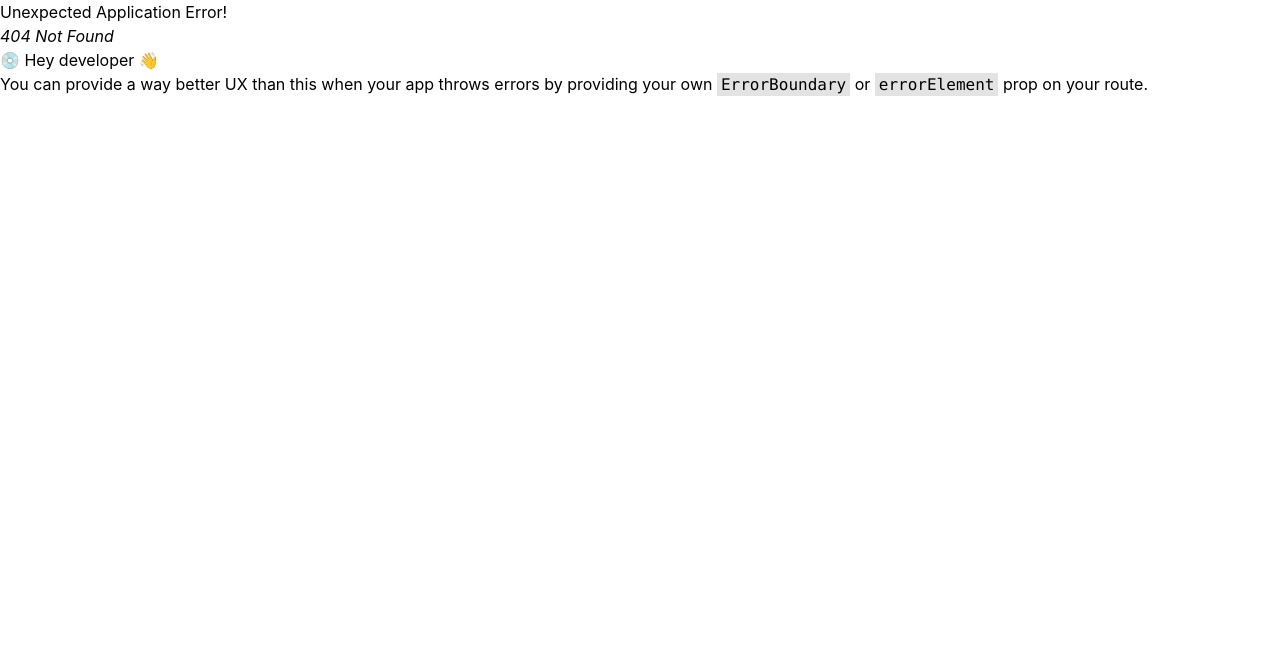
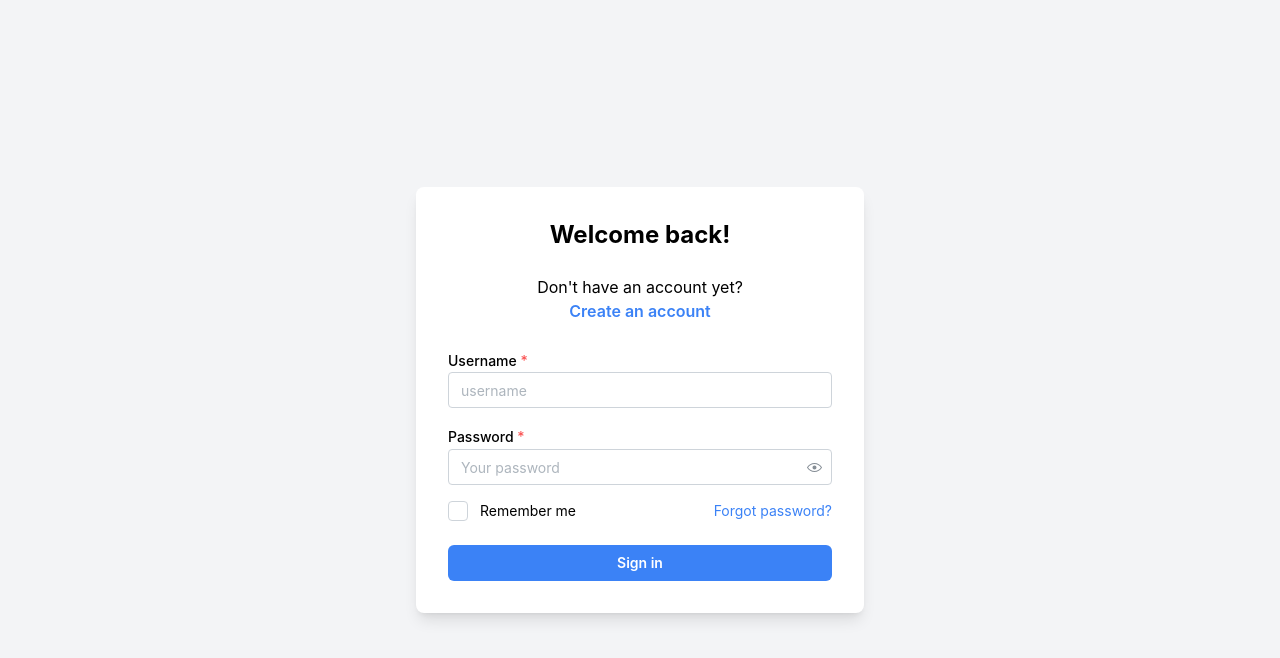
Before and after one commit to brosmar18/todo-app, a React (Vite) app: page /login in a window 1280 px wide. Before the commit this address had no page. Shown: the top 658 px of the page. Built offline with nearby package versions, Linux system fonts and the light colour scheme.

Commit message:
Auth context created. Router updated to check validUser. Login form successful

```diff
--- a/package.json
+++ b/package.json
@@ -15,6 +15,7 @@
     "@mantine/hooks": "^7.5.3",
     "@tabler/icons-react": "^2.47.0",
     "framer-motion": "^11.0.5",
+    "jwt-decode": "^4.0.0",
     "react": "^18.2.0",
     "react-calendar": "^4.8.0",
     "react-dom": "^18.2.0",
--- a/src/App.jsx
+++ b/src/App.jsx
@@ -1,20 +1,23 @@
-import { createBrowserRouter, RouterProvider, Outlet } from 'react-router-dom';
 import {
-  Account,
-  Calendar,
-  Home,
-  Tasks,
-  Settings
-} from './pages';
-import Navbar from './Components/Navbar';
-import Footer from './Components/Footer';
+  createBrowserRouter,
+  RouterProvider,
+  Outlet,
+  Navigate,
+} from "react-router-dom";
+import { Account, Calendar, Home, Tasks, Settings, Login } from "./pages";
+import Navbar from "./Components/Navbar";
+import Footer from "./Components/Footer";
+import { AuthContext } from "./context/AuthContext";
+import { useContext } from "react";
 
 const App = () => {
-  const Layout = () => {
+  const { isLoggedIn } = useContext(AuthContext);
+
+  const ProtectedLayout = () => {
     return (
-      <div className='flex flex-col h-screen'>
+      <div className="flex flex-col h-screen">
         <Navbar />
-        <div className='flex-1'>
+        <div className="flex-1">
           <Outlet />
         </div>
         <Footer />
@@ -22,37 +25,32 @@ const App = () => {
     );
   };
 
+  // Define a route structure that incorporates authentication checks
   const router = createBrowserRouter([
     {
-      path: '/',
-      element: <Layout />,
+      path: "/",
+      element: isLoggedIn ? (
+        <ProtectedLayout />
+      ) : (
+        <Navigate to="/login" replace />
+      ),
       children: [
-        {
-          path: '/',
-          element: <Home />,
-        },
-        {
-          path: '/tasks',
-          element: <Tasks />,
-        },
-        {
-          path: '/settings',
-          element: <Settings />,
-        },
-        {
-          path: '/calendar',
-          element: <Calendar />,
-        },
-        {
-          path: '/account',
-          element: <Account />,
-        },
-      ]
-    }
+        { path: "/", element: <Home /> },
+        { path: "tasks", element: <Tasks /> },
+        { path: "settings", element: <Settings /> },
+        { path: "calendar", element: <Calendar /> },
+        { path: "account", element: <Account /> },
+      ],
+    },
+    {
+      path: "/login",
+      element: isLoggedIn ? <Navigate to="/" replace /> : <Login />,
+    },
+    // Redirects to login if any undefined route is accessed
+    { path: "*", element: <Navigate to="/login" replace /> },
   ]);
 
-
-  return <RouterProvider router={router} />
-}
+  return <RouterProvider router={router} />;
+};
 
 export default App;
--- /dev/null
+++ b/src/context/AuthContext/index.jsx
@@ -0,0 +1,61 @@
+import React, { useState } from "react";
+import testUsers from "./lib/users";
+import { jwtDecode } from "jwt-decode";
+
+export const AuthContext = React.createContext();
+
+const AuthProvider = ({ children }) => {
+  // create some initial state
+  const [isLoggedIn, setIsLoggedIn] = useState(false);
+  const [user, setUser] = useState({});
+  const [error, setError] = useState(null);
+
+  const can = (capability) => {
+    return user?.capabilities?.includes(capability);
+  };
+
+  const _validateToken = (token) => {
+    try {
+      let validUser = jwtDecode(token); // does this fail appropriately?
+      console.log("validUser", validUser);
+      if (validUser) {
+        setUser(validUser);
+        setIsLoggedIn(true);
+        console.log("I am logged in!");
+      }
+    } catch (e) {
+      setError(e);
+      console.log(e);
+    }
+  };
+
+  const login = (username, password) => {
+    let user = testUsers[username];
+    if (user && user.password === password) {
+      try {
+        _validateToken(user.token);
+      } catch (e) {
+        setError(e);
+        console.log(e);
+      }
+    }
+  };
+
+  const logout = () => {
+    setUser({});
+    setIsLoggedIn(false);
+  };
+
+  const values = {
+    isLoggedIn,
+    user,
+    error, // does this ALWAYS make sense?
+    login,
+    logout,
+    can,
+  };
+  // use component to "wrap" the children and provide context
+  return <AuthContext.Provider value={values}>{children}</AuthContext.Provider>;
+};
+
+export default AuthProvider;
--- /dev/null
+++ b/src/context/AuthContext/lib/users.js
@@ -0,0 +1,25 @@
+const testUsers = {
+  admin: {
+    username: "admin",
+    password: "ADMIN",
+    email: "admin@fakeuser.com",
+    token:
+      "eyJhbGciOiJIUzI1NiIsInR5cCI6IkpXVCJ9.eyJpZCI6IjYyZTBlZDFiMzNjZTQ5MDAxODlmMzhiNyIsImNhcGFiaWxpdGllcyI6WyJjcmVhdGUiLCJ1cGRhdGUiLCJyZWFkIiwiZGVsZXRlIl0sInR5cGUiOiJ1c2VyIiwiaWF0IjoxNjU4OTA3OTMxLCJleHAiOjE2NTg5MTE1MzF9.bqe-52if5K50rGn30P4fheuAa2qWuxse9tWiuH4cnUM",
+  },
+  editor: {
+    username: "editor",
+    password: "EDITOR",
+    email: "editor@fakeuser.com",
+    token:
+      "eyJhbGciOiJIUzI1NiIsInR5cCI6IkpXVCJ9.eyJpZCI6IjYyZTBlZjk5MzNjZTQ5MDAxODlmMzhiYSIsImNhcGFiaWxpdGllcyI6WyJjcmVhdGUiLCJ1cGRhdGUiLCJyZWFkIl0sInR5cGUiOiJ1c2VyIiwiaWF0IjoxNjU4OTA4NTY5LCJleHAiOjE2NTg5MTIxNjl9.073ppQCHbplYN9befn8JElcP4zgFX6TEe_ARUQZc0KU",
+  },
+  user: {
+    username: "user",
+    password: "USER",
+    email: "user@fakeuser.com",
+    token:
+      "eyJhbGciOiJIUzI1NiIsInR5cCI6IkpXVCJ9.eyJpZCI6IjYyZTBmMGZjMzNjZTQ5MDAxODlmMzhjMCIsImNhcGFiaWxpdGllcyI6WyJyZWFkIl0sInR5cGUiOiJ1c2VyIiwiaWF0IjoxNjU4OTA4OTI0LCJleHAiOjE2NTg5MTI1MjR9.t7c7k2LbaTxsdfYjx_WC3QiP4MycU8sZryVyXQqJQH",
+  },
+};
+
+export default testUsers;
--- a/src/main.jsx
+++ b/src/main.jsx
@@ -1,20 +1,23 @@
-import React from 'react';
-import ReactDOM from 'react-dom/client';
-import '@mantine/core/styles.css';
-import { MantineProvider } from '@mantine/core';
-import { SettingsProvider } from './context/Settings';
-import { TasksProvider } from './context/TaskContext'
-import App from './App';
-import './index.css'
+import React from "react";
+import ReactDOM from "react-dom/client";
+import "@mantine/core/styles.css";
+import { MantineProvider } from "@mantine/core";
+import { SettingsProvider } from "./context/Settings";
+import { TasksProvider } from "./context/TaskContext";
+import AuthProvider from "./context/AuthContext";
+import App from "./App";
+import "./index.css";
 
-ReactDOM.createRoot(document.getElementById('root')).render(
+ReactDOM.createRoot(document.getElementById("root")).render(
   <React.StrictMode>
     <MantineProvider>
-      <TasksProvider>
-        <SettingsProvider>
-          <App />
-        </SettingsProvider>
-      </TasksProvider>
+      <AuthProvider>
+        <TasksProvider>
+          <SettingsProvider>
+            <App />
+          </SettingsProvider>
+        </TasksProvider>
+      </AuthProvider>
     </MantineProvider>
-  </React.StrictMode>,
-)
+  </React.StrictMode>
+);
--- /dev/null
+++ b/src/pages/Login.jsx
@@ -0,0 +1,82 @@
+import { useContext, useState } from "react";
+import {
+  TextInput,
+  Button,
+  Checkbox,
+  Anchor,
+  PasswordInput,
+} from "@mantine/core";
+import { AuthContext } from "../context/AuthContext";
+
+const Login = () => {
+  const { login } = useContext(AuthContext);
+  const [username, setUsername] = useState("");
+  const [password, setPassword] = useState("");
+  const [rememberMe, setRememberMe] = useState(false);
+
+  const handleSubmit = (e) => {
+    e.preventDefault();
+    login(username, password);
+  };
+
+  return (
+    <section className="min-h-screen bg-gray-100 flex items-center justify-center">
+      <div className="bg-white p-8 rounded-lg shadow-lg max-w-md w-full">
+        <h2 className="text-2xl font-bold mb-6 text-center">Welcome back!</h2>
+        <div className="text-center mb-6">
+          <p>Don't have an account yet?</p>
+          <Anchor
+            href="#"
+            className="text-blue-500 hover:text-blue-600 font-semibold"
+          >
+            Create an account
+          </Anchor>
+        </div>
+        <form onSubmit={handleSubmit}>
+          <TextInput
+            label="Username"
+            id="username"
+            placeholder="username"
+            required
+            value={username}
+            onChange={(e) => setUsername(e.target.value)}
+            className="mb-4"
+          />
+          <PasswordInput
+            label="Password"
+            id="password"
+            placeholder="Your password"
+            required
+            type="password"
+            value={password}
+            onChange={(e) => setPassword(e.target.value)}
+            className="mb-4"
+          />
+          <div className="flex items-center justify-between mb-6">
+            <Checkbox
+              id="remember_me"
+              label="Remember me"
+              checked={rememberMe}
+              onChange={(event) => setRememberMe(event.currentTarget.checked)}
+            />
+            <Anchor
+              href="#"
+              className="text-sm text-blue-500 hover:text-blue-600"
+            >
+              Forgot password?
+            </Anchor>
+          </div>
+          <Button
+            type="submit"
+            fullWidth
+            className="bg-blue-500 text-white font-semibold rounded-md hover:bg-blue-600 focus:outline-none focus:ring-2 focus:ring-blue-500 focus:ring-opacity-50"
+          >
+            Sign in
+          </Button>
+        </form>
+      </div>
+    </section>
+  );
+};
+
+export default Login;
--- a/src/pages/index.js
+++ b/src/pages/index.js
@@ -1,13 +1,8 @@
-import Account from './Account';
-import Calendar from './Calendar';
-import Home from './Home';
-import Tasks from './Tasks';
-import Settings from './Settings';
+import Account from "./Account";
+import Calendar from "./Calendar";
+import Home from "./Home";
+import Tasks from "./Tasks";
+import Settings from "./Settings";
+import Login from "./Login";
 
-export {
-    Account,
-    Calendar,
-    Home,
-    Tasks,
-    Settings
-};
+export { Account, Calendar, Home, Tasks, Settings, Login };
```
Also changed, not shown: src/context/Settings/index.jsx (+20 -14 lines), 1 other file (tests, documents, lock files or other folders).
